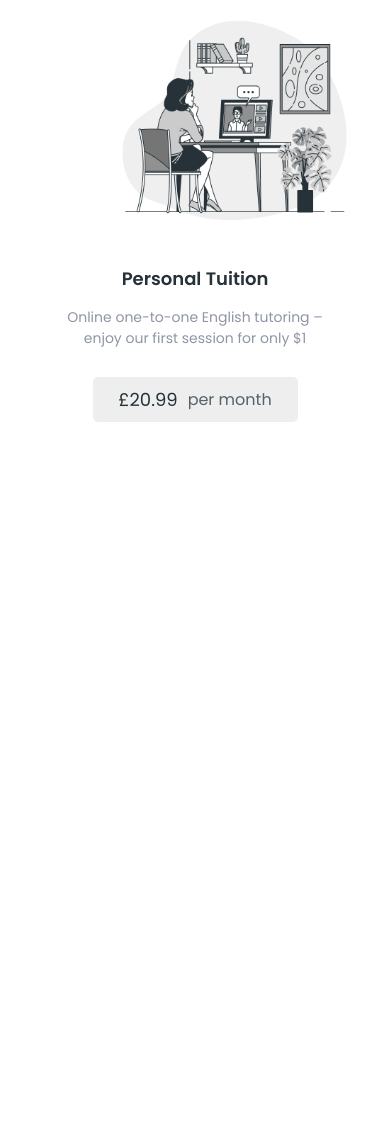
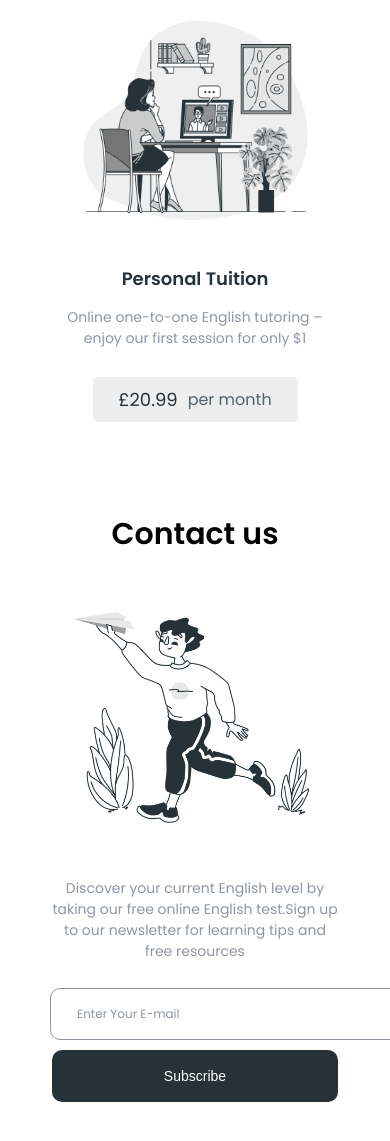
Before and after one commit to CoolSkeleton1/britlex, a plain HTML site: page index.html in a window 390 px wide. Shown: the part 5014-6155 px from the top of the page. Before the commit the page ends 5508 px from the top, so only its background shows below. Drawn offline with Linux system fonts and the light colour scheme.

Commit message:
add Contact

```diff
--- a/css/media.css
+++ b/css/media.css
@@ -156,7 +156,7 @@
         max-width: 267px;
     }
     .webinar {
-        margin-bottom: 40px;
+        margin: 0px 0px 40px 0px;
         max-width: 242px;
     }
     .pricing-content-item:nth-child(2) .pricing-info,
@@ -164,6 +164,21 @@
         margin-top: 76px;
     }
 
+    .contact-img {
+        max-width: 312px;
+    }
+    .contact-info {
+        max-width: 530px;
+    }
+    .contact-form input {
+        padding: 18px 110px 18px 26px;
+        font-size: 14px;
+        margin-bottom: 10px;
+    }
+    .contact-button {
+        font-size: 16px;
+        padding: 20px 46px;
+    }
 }
 
 @media screen and (max-width: 833px) {
@@ -313,6 +328,28 @@
     .pricing-content-item:nth-child(2) .pricing-info,
     .pricing-content-item:nth-child(3) .pricing-info {
         margin-top: 76px;
+    }
+
+    .contact-content {
+        gap: 38px;
+    }
+    .contact-img {
+        max-width: 233px;
+    }
+    .contact-info {
+        max-width: 434px;
+    }
+    .contact-form input {
+        padding: 16px 110px 16px 24px;
+        font-size: 12px;
+        margin-right: 6px;
+    }
+    .contact-button {
+        font-size: 13px;
+        padding: 18px 38px;
+    }
+    .contact-info p.text {
+        margin: 0 0 26px;
     }
 }
 
@@ -485,6 +522,23 @@
     .pricing-content-item:nth-child(3) .pricing-info {
         margin-top: 28px;
     }
+
+    .contact-content {
+        flex-direction: column;
+        gap: 0px;
+        text-align: center;
+    }
+    .contact-tittle {
+        text-align: center;
+    }
+    .contact-img {
+        display: none;
+    }
+    .contact-img-hidden {
+        display: block;
+        max-width: 358px;
+        margin: 82px auto 34px;
+    }
 }
 
 @media screen and (max-width: 425px) {
@@ -606,4 +660,21 @@
     .webinar {
         max-width: 241px;
     }
+
+    .contact-img-hidden {
+        max-width: 253px;
+        margin: 38px auto 38px;
+    }
+
+    .contact-info {
+        max-width: 290px;
+    }
+    .contact-form input {
+        padding: 16px 110px 16px 26px;
+        margin-right: 0px;
+    }
+    .contact-button {
+        font-size: 14px;
+        padding: 18px 112px;
+    }
 }
--- a/css/style.css
+++ b/css/style.css
@@ -392,3 +392,57 @@ main {
 .pricing-content-item:nth-child(3) .pricing-info {
     margin-top: 62px;
 }
+
+/* Contact */
+.contact {
+    padding-bottom: 132px;
+}
+.contact-content {
+    display: flex;
+    justify-content: space-around;
+    align-items: center;
+    gap: 110px;
+}
+.contact-img {
+    max-width: 477px;
+    width: 100%;
+}
+.contact-img-hidden {
+    display: none;
+}
+.contact-info {
+    max-width: 776px;
+}
+.contact-tittle {
+    text-align: left;
+}
+.contact-info p.text {
+    margin: 36px 0 52px;
+}
+.contact-form input {
+    outline: 0;
+    padding: 24px 234px 26px 32px;
+    border: 1px solid var(--gray-color);
+    border-radius: 10px;
+    font-size: 16px;
+    font-family: 'Poppins', sans-serif;
+    margin-right: 12px;
+}
+.contact-form input::placeholder {
+    color: var(--gray-color);
+}
+.contact-button {
+    background-color: var(--accent-color);
+    border: none;
+    border-radius: 10px;
+    font-weight: 500;
+    font-size: 20px;
+    padding: 24px 82px 28px;
+    color: #fff;
+}
+
+.contact-button:hover {
+    cursor: pointer;
+    background-color: #3b4d56;
+    transition: all ease 0.4s;
+}
--- a/index.html
+++ b/index.html
@@ -162,6 +162,23 @@
                 </div>
             </div>
         </section>
+
+        <section class="contact">
+            <div class="container">
+                <div class="contact-content">
+                    <img src="img/contact.png" alt="Contact" class="contact-img">
+                    <div class="contact-info">
+                        <h2 class="tittle contact-tittle">Contact us</h2>
+                        <img src="img/contact.png" alt="Contact" class="contact-img-hidden">
+                        <p class="text">Discover your current English level by taking our free online English test.Sign up to our newsletter for learning tips and free resources</p>
+                        <form class="contact-form">
+                            <input type="email" placeholder="Enter Your E-mail">
+                            <button class="contact-button">Subscribe</button>
+                        </form>
+                    </div>
+                </div>
+            </div>
+        </section>
     </main>
 </body>
 
```
Also changed, not shown: img/contact.png (added).
